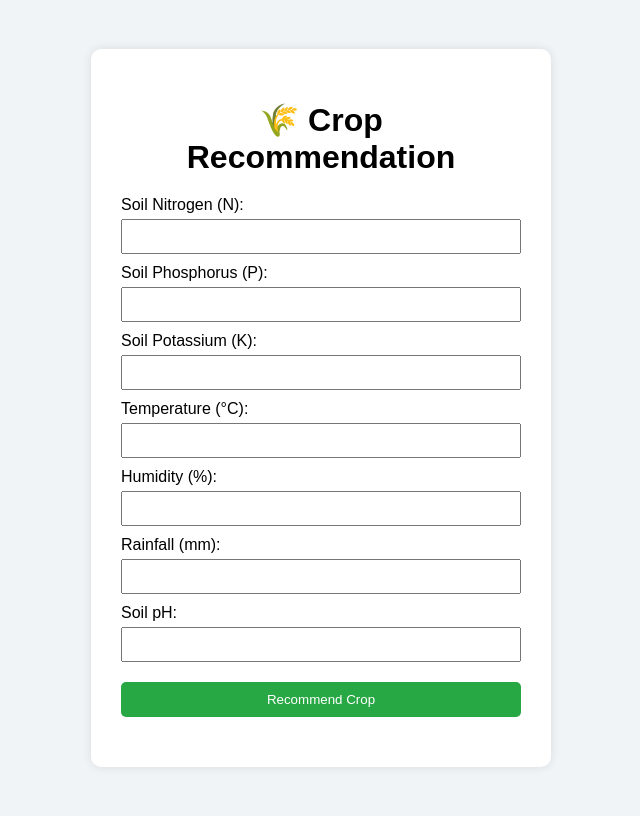
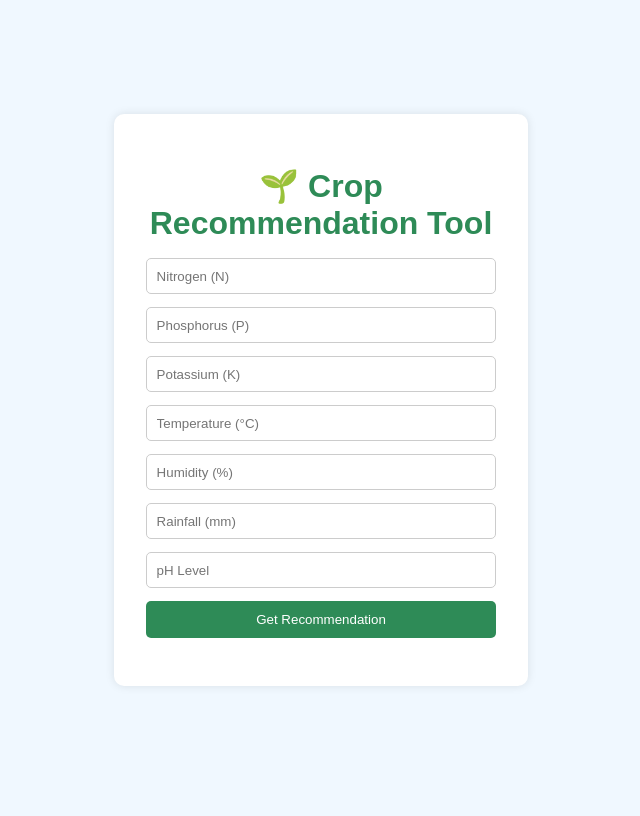
Before and after one commit to perumandlavarshitha497-svg/crop-recommendation-api, a Flask app: template static/templates/index.html in a window 1280 px wide. Shown: the whole page, without its empty margins (319-959 px from the left). After the commit the page ends 686 px from the top, so only its background shows below. Run offline with Flask 3, Linux system fonts and the light colour scheme; the template is opened without the code that fills it, so the values that code supplies are empty.

Commit message:
Add dynamic prediction logic and connect frontend to API

```diff
--- a/app.py
+++ b/app.py
@@ -12,6 +12,7 @@ try:
     print("✅ Model loaded successfully.")
 except Exception as e:
     print(f"❌ Error loading model: {e}")
+    model = None
 
 @app.route('/')
 def home():
@@ -19,31 +20,17 @@ def home():
 
 @app.route('/predict', methods=['POST'])
 def predict():
+    if not model:
+        return jsonify({"error": "Model not loaded"}), 500
+
     try:
         data = request.get_json()
-
-        # Extract features from request
         features = [
-            data['N'], data['P'], data['K'],
-            data['temperature'], data['humidity'],
-            data['rainfall'], data['ph']
+            data["N"], data["P"], data["K"],
+            data["temperature"], data["humidity"],
+            data["rainfall"], data["ph"]
         ]
-
-        # Make prediction
-        crop = model.predict([features])[0]
-
-        # Return result
-        return jsonify({'crop': crop})
-
+        prediction = model.predict([features])[0]
+        return jsonify({"crop": prediction})
     except Exception as e:
-        # Return error as JSON instead of HTML
-        return jsonify({'error': str(e)}), 500
-
-if __name__ == '__main__':
-    app.run(debug=False)
-try:
-    with open('model.pkl', 'rb') as f:
-        model = pickle.load(f)
-    print("✅ Model loaded successfully.")
-except Exception as e:
-    print(f"❌ Error loading model: {e}")
+        return jsonify({"error": str(e)}), 400
--- a/static/script.js
+++ b/static/script.js
@@ -1,48 +1,33 @@
-document.addEventListener('DOMContentLoaded', function () {
-  const form = document.getElementById('cropForm');
-  const resultDiv = document.getElementById('result');
+document.addEventListener("DOMContentLoaded", () => {
+  const form = document.getElementById("cropForm");
+  const resultDiv = document.getElementById("result");
 
-  form.addEventListener('submit', async function (e) {
-    e.preventDefault(); // Prevent form from refreshing the page
+  form.addEventListener("submit", async function (e) {
+    e.preventDefault();
 
-    // Collect and validate input values
-    const data = {
-      N: parseFloat(document.getElementById('nitrogen').value),
-      P: parseFloat(document.getElementById('phosphorus').value),
-      K: parseFloat(document.getElementById('potassium').value),
-      temperature: parseFloat(document.getElementById('temperature').value),
-      humidity: parseFloat(document.getElementById('humidity').value),
-      rainfall: parseFloat(document.getElementById('rainfall').value),
-      ph: parseFloat(document.getElementById('ph').value)
-    };
+    const formData = new FormData(form);
+    const data = Object.fromEntries(formData.entries());
 
-    // Check for NaN values (empty or invalid input)
-    if (Object.values(data).some(val => isNaN(val))) {
-      resultDiv.innerText = '⚠️ Please fill in all fields with valid numbers.';
-      return;
-    }
+    // Convert all values to numbers
+    Object.keys(data).forEach(key => {
+      data[key] = parseFloat(data[key]);
+    });
 
     try {
-      const response = await fetch('http://127.0.0.1:5000/predict', {
-        method: 'POST',
-        headers: { 'Content-Type': 'application/json' },
+      const response = await fetch("https://crop-recommendation-api-ivbw.onrender.com/predict", {
+        method: "POST",
+        headers: { "Content-Type": "application/json" },
         body: JSON.stringify(data)
       });
 
       if (!response.ok) {
-        throw new Error(`Server error: ${response.status}`);
+        throw new Error("Server error: " + response.status);
       }
 
       const result = await response.json();
-
-      if (result.crop) {
-        resultDiv.innerText = `🌿 Recommended Crop: ${result.crop}`;
-      } else {
-        resultDiv.innerText = '❌ No crop recommendation received.';
-      }
+      resultDiv.textContent = "Recommended Crop: " + result.crop;
     } catch (error) {
-      console.error('Error:', error);
-      resultDiv.innerText = '🚫 Failed to fetch crop recommendation.';
+      resultDiv.textContent = "Error: " + error.message;
     }
   });
 });
--- a/static/style.css
+++ b/static/style.css
@@ -1,42 +1,42 @@
 body {
   font-family: Arial, sans-serif;
-  background-color: #f0f4f7;
+  background-color: #f0f8ff;
   display: flex;
   justify-content: center;
   align-items: center;
   height: 100vh;
+  margin: 0;
 }
 
 .container {
   background: white;
-  padding: 30px;
+  padding: 2rem;
   border-radius: 10px;
-  box-shadow: 0 0 10px rgba(0,0,0,0.1);
-  width: 400px;
+  box-shadow: 0 0 10px rgba(0, 0, 0, 0.1);
+  width: 350px;
 }
 
 h1 {
   text-align: center;
-  margin-bottom: 20px;
+  margin-bottom: 1rem;
+  color: #2e8b57;
 }
 
-label {
-  display: block;
-  margin-top: 10px;
+form {
+  display: flex;
+  flex-direction: column;
 }
 
 input {
-  width: 100%;
-  padding: 8px;
-  margin-top: 5px;
-  box-sizing: border-box;
+  margin-bottom: 0.8rem;
+  padding: 0.6rem;
+  border: 1px solid #ccc;
+  border-radius: 5px;
 }
 
 button {
-  margin-top: 20px;
-  width: 100%;
-  padding: 10px;
-  background-color: #28a745;
+  padding: 0.7rem;
+  background-color: #2e8b57;
   color: white;
   border: none;
   border-radius: 5px;
@@ -44,11 +44,12 @@ button {
 }
 
 button:hover {
-  background-color: #218838;
+  background-color: #246b45;
 }
 
 #result {
-  margin-top: 20px;
+  margin-top: 1rem;
+  text-align: center;
   font-weight: bold;
-  text-align: center;
+  color: #333;
 }
--- a/static/templates/index.html
+++ b/static/templates/index.html
@@ -1,41 +1,26 @@
 <!DOCTYPE html>
 <html lang="en">
 <head>
-  <meta charset="UTF-8">
-  <title>Crop Recommendation System</title>
-  <link rel="stylesheet" href="style.css">
+  <meta charset="UTF-8" />
+  <meta name="viewport" content="width=device-width, initial-scale=1.0" />
+  <title>Crop Recommendation</title>
+  <link rel="stylesheet" href="../style.css" />
 </head>
 <body>
   <div class="container">
-    <h1>🌾 Crop Recommendation</h1>
+    <h1>🌱 Crop Recommendation Tool</h1>
     <form id="cropForm">
-      <label>Soil Nitrogen (N):</label>
-      <input type="number" id="nitrogen" required>
-
-      <label>Soil Phosphorus (P):</label>
-      <input type="number" id="phosphorus" required>
-
-      <label>Soil Potassium (K):</label>
-      <input type="number" id="potassium" required>
-
-      <label>Temperature (°C):</label>
-      <input type="number" id="temperature" required>
-
-      <label>Humidity (%):</label>
-      <input type="number" id="humidity" required>
-
-      <label>Rainfall (mm):</label>
-      <input type="number" id="rainfall" required>
-
-      <label>Soil pH:</label>
-      <input type="number" step="0.1" id="ph" required>
-
-      <button type="submit">Recommend Crop</button>
+      <input name="N" type="number" placeholder="Nitrogen (N)" required />
+      <input name="P" type="number" placeholder="Phosphorus (P)" required />
+      <input name="K" type="number" placeholder="Potassium (K)" required />
+      <input name="temperature" type="number" placeholder="Temperature (°C)" required />
+      <input name="humidity" type="number" placeholder="Humidity (%)" required />
+      <input name="rainfall" type="number" placeholder="Rainfall (mm)" required />
+      <input name="ph" type="number" step="0.1" placeholder="pH Level" required />
+      <button type="submit">Get Recommendation</button>
     </form>
-
     <div id="result"></div>
   </div>
-
-  <script src="script.js"></script>
+  <script src="../script.js"></script>
 </body>
 </html>
```
